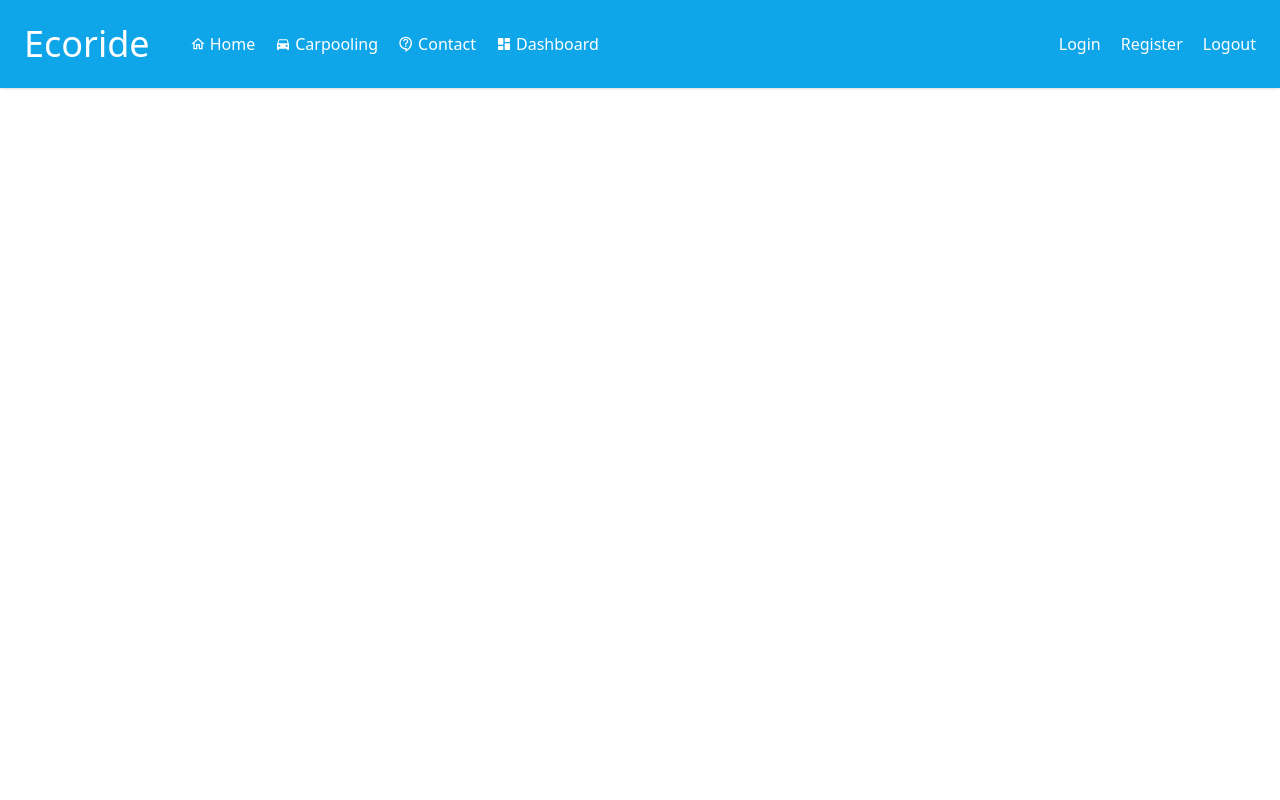
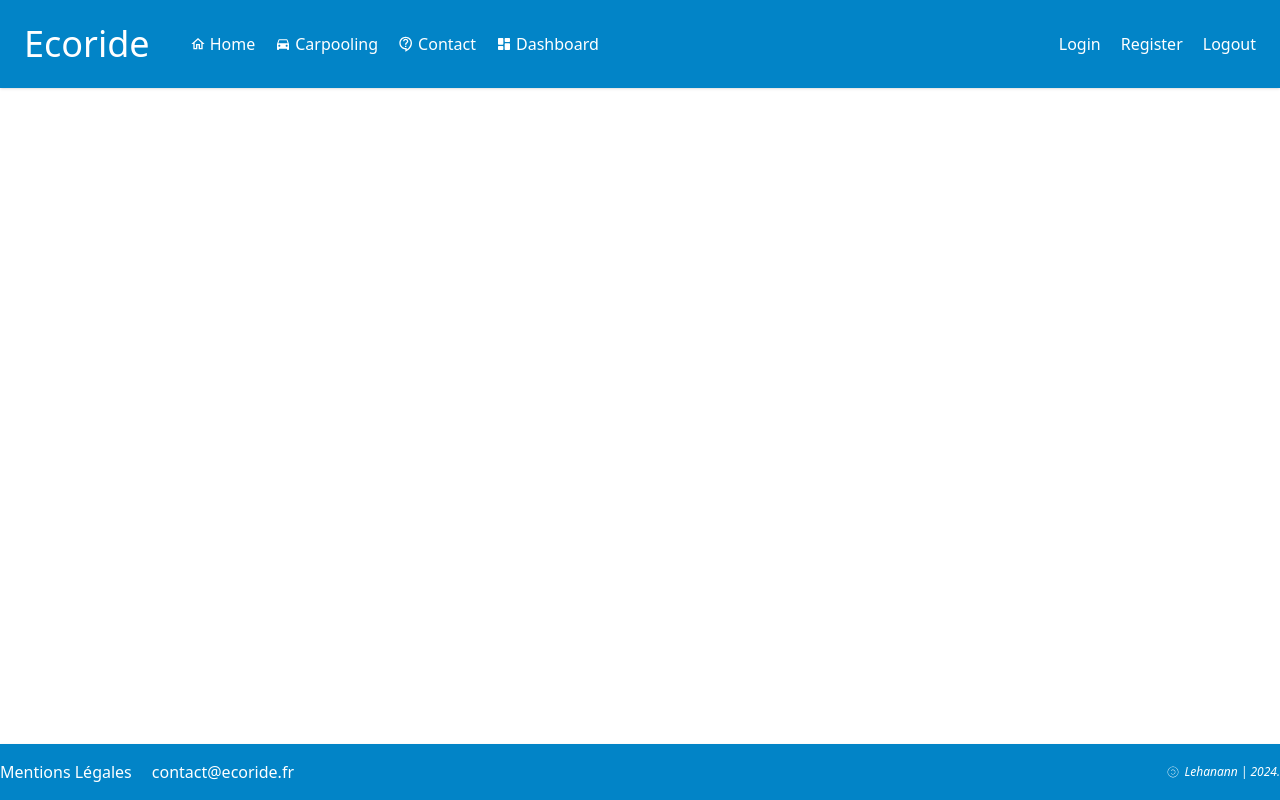
Before and after one commit to Angurva/ecf-ecoride, a Next.js app in the folder frontend/: page / in a window 1280 px wide. Built offline with nearby package versions, Linux system fonts and the light colour scheme.

Commit message:
add footer

```diff
--- a/frontend/src/app/layout.js
+++ b/frontend/src/app/layout.js
@@ -25,13 +25,13 @@ export default function RootLayout({ children }) {
     <html lang="en">
       <body className={`${geistSans.variable} ${geistMono.variable} antialiased`}>
         <div className="h-screen w-full p-0 m-0 flex flex-col text-white">
-          <header className="bg-sky-500 sticky top-0 w-full shadow">
+          <header className="bg-sky-600 sticky top-0 w-full shadow">
             <Navbar/>
           </header>
           <main className="">
             {children}
           </main>
-          <footer className="mt-auto">
+          <footer className="mt-auto bg-sky-600 w-full shadow py-4">
             <Footer />
           </footer>
         </div>
--- a/frontend/src/components/Footer/Footer.js
+++ b/frontend/src/components/Footer/Footer.js
@@ -1,7 +1,19 @@
-import React from 'react'
+import Link from 'next/link';
+import React from 'react';
+import { PiCopyleftThin } from "react-icons/pi";
 
 export default function Footer() {
   return (
-    <div>Footer</div>
+    <div className="bg-sky-600 w-full container max-w-7xl mx-auto">
+        <div className="flex items-center justify-between">
+            <div className="flex items-center gap-5">
+                <Link href="/mentions-legales">Mentions Légales</Link>
+                <Link href="mailto:contact@ecoride.fr">contact@ecoride.fr</Link>
+            </div>
+            <span className="flex items-center gap-1"><PiCopyleftThin className="text-[14px]"/> <span className="text-[12px] italic">Lehanann | 2024.</span> </span>
+
+
+        </div>
+    </div>
   )
 }
--- a/frontend/src/components/Navigation/Navbar.js
+++ b/frontend/src/components/Navigation/Navbar.js
@@ -30,7 +30,7 @@ export default function Navbar() {
 
 
   return (
-    <nav className="bg-sky-500 max-w-7xl mx-auto p-6 flex items-center justify-between md:justify-normal md:gap-10">
+    <nav className="bg-sky-600 max-w-7xl mx-auto p-6 flex items-center justify-between md:justify-normal md:gap-10">
       <div className="md:text-4xl">Ecoride</div>
       <div className="md:flex items-center md:w-full">
         {
@@ -45,13 +45,13 @@ export default function Navbar() {
             </button>
         }
         <ul id="toggled menu" aria-expanded={isOpen} className={`w-full absolute top-full left-0 -z-10
-          border-b border-sky-500 flex flex-col pl-6 pb-6 bg-sky-500
+          border-b border-sky-500 flex flex-col pl-6 pb-6 bg-sky-600
           md:static md:z-10 md:w-full md:transform-none md:border-none md:flex-row md:items-center md:gap-5 md:pl-0 md:pb-0
           transform ${ isOpen ? `-translate-y-0`: `-translate-y-full`}`} >
           {
             menuNav.map((item)=>(
               <li key={item.id} className="">
-                <Link href={item.path} className="flex items-center gap-1 hover:text-amber-200">
+                <Link href={item.path} className="flex items-center gap-1 hover:text-amber-300">
                   <item.icon className=""/>
                   <span>{item.name}</span>
                 </Link>
@@ -59,7 +59,7 @@ export default function Navbar() {
             ))
           }
           <li>
-            <Link href="/dashboard" className="flex items-center gap-1 hover:text-amber-200">
+            <Link href="/dashboard" className="flex items-center gap-1 hover:text-amber-300">
               <RiDashboardFill/>
               <span>Dashboard</span>
             </Link>
@@ -70,7 +70,7 @@ export default function Navbar() {
             {
               menuAuth.map((item)=>(
                 <li key={item.id}>
-                  <Link href={item.path} className="hover:text-amber-200">
+                  <Link href={item.path} className="hover:text-amber-300">
                     <span>{item.name}</span>
                   </Link>
                 </li>
@@ -79,7 +79,7 @@ export default function Navbar() {
             }
           </div>
           <div>
-            <Link href="#" className="hover:text-amber-200">
+            <Link href="#" className="hover:text-amber-300">
               <span>Logout</span>
             </Link>
 
```
